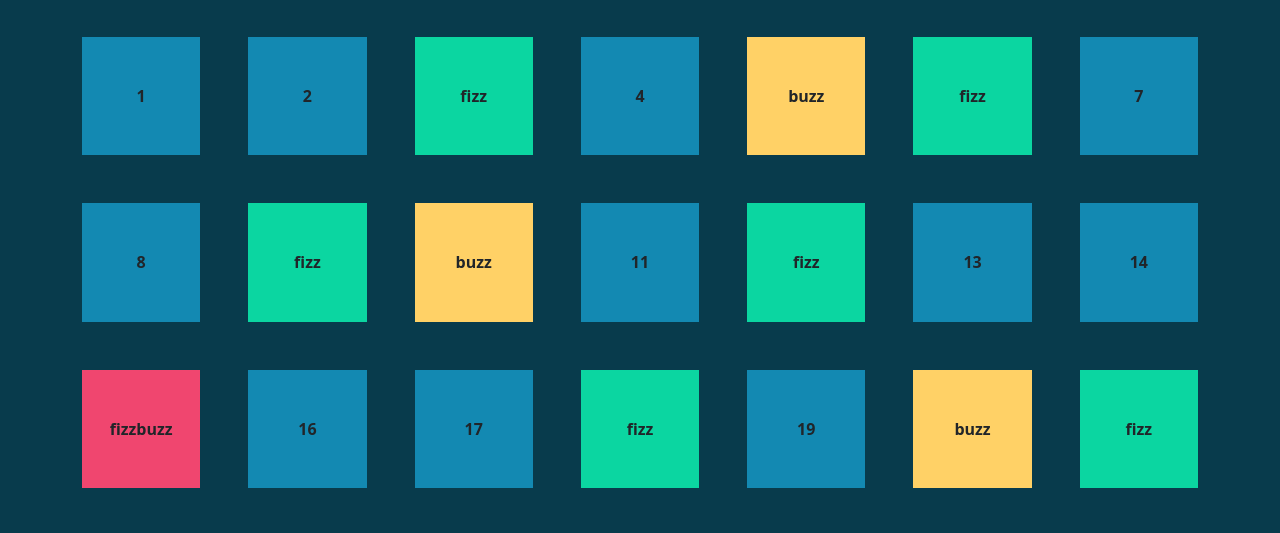
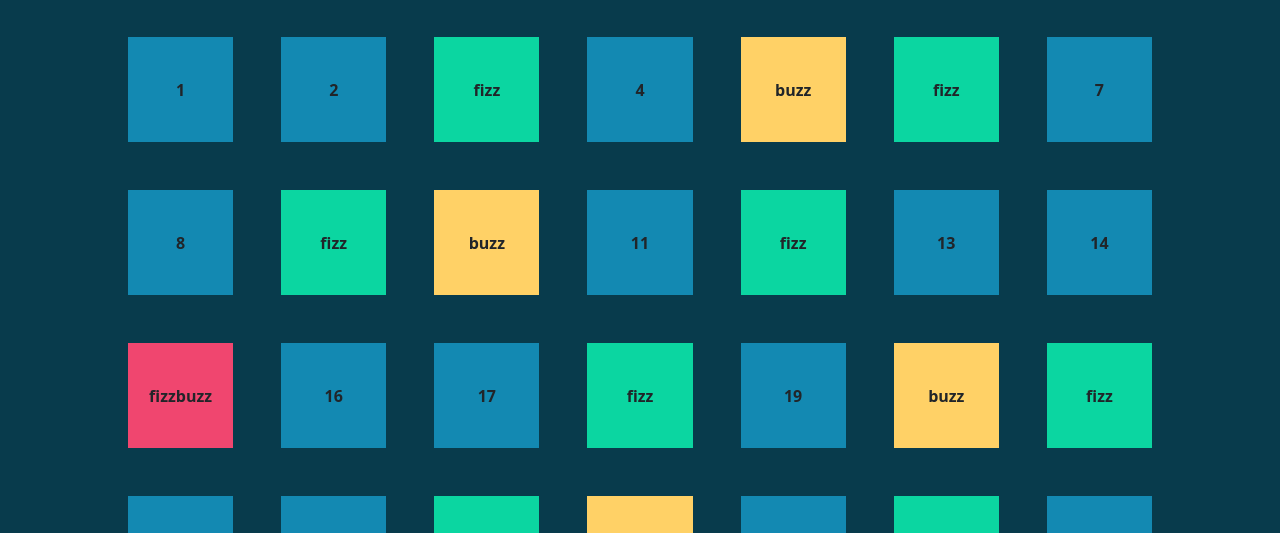
Before and after one commit to Riccardo-Grasso/js-fizzbuzzdom, a plain HTML site: page index.html in a window 1280 px wide. Shown: the part 203-736 px from the top of the page. Drawn offline with nearby package versions, Linux system fonts and the light colour scheme.

Commit message:
my-container

```diff
--- a/css/styles.css
+++ b/css/styles.css
@@ -9,6 +9,11 @@ body {
     --bs-danger-rgb: 240, 70, 111;
 }
 
+.my-container {
+    width: 80%;
+    margin: auto;
+}
+
 .my-col {
     flex: 0 0 calc(100% / 7);
     max-width: calc(100% / 7);
--- a/index.html
+++ b/index.html
@@ -18,7 +18,7 @@
 
     <main>
 
-        <div class="container" id="tab_container">
+        <div class="my-container" id="tab_container">
         </div>
     </main>
 
```
